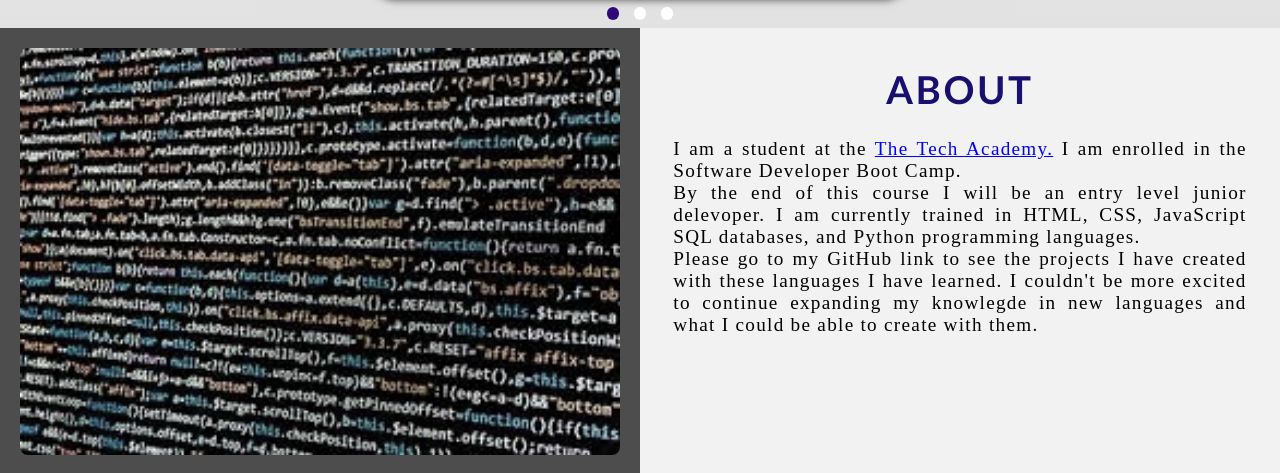
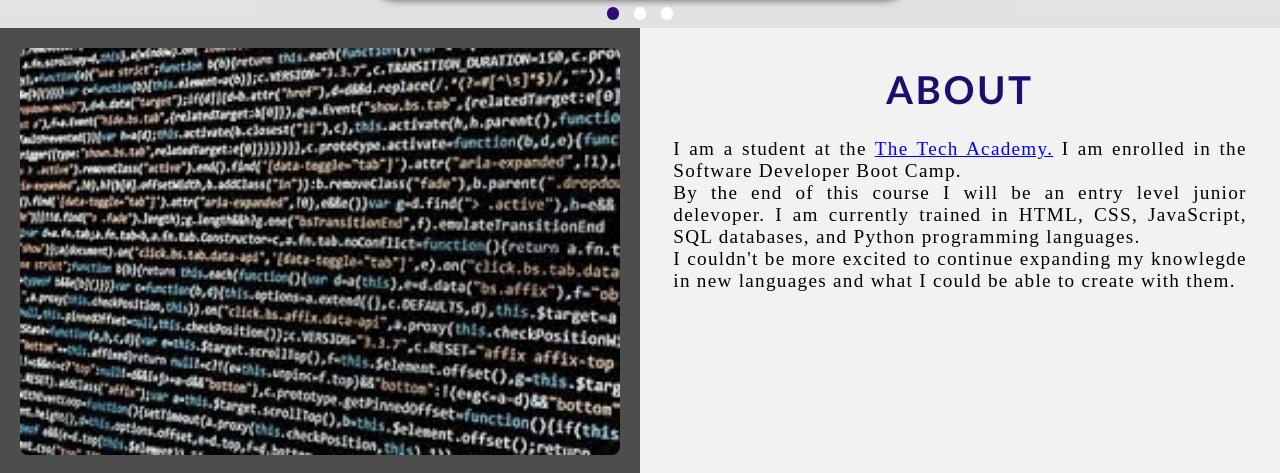
Before and after one commit to jerry-nol/jerry-nol.github.io, a plain HTML site: page index.html in a window 1280 px wide. Shown: the part 1000-1473 px from the top of the page. Drawn offline with Linux system fonts and the light colour scheme.

Commit message:
Update index.html

```diff
--- a/index.html
+++ b/index.html
@@ -118,9 +118,8 @@
         <p>
             I am a student at the <a href="https://www.learncodinganywhere.com/">The Tech Academy.</a>
             I am enrolled in the Software Developer Boot Camp.<br>By the end of this course I
-            will be an entry level junior delevoper. I am currently trained in HTML, CSS, JavaScript SQL
-			databases, and Python programming languages.<br> Please go to my GitHub link to see
-			the projects I have created with these languages I have learned.
+            will be an entry level junior delevoper. I am currently trained in HTML, CSS, JavaScript, SQL
+			databases, and Python programming languages.<br>
 			I couldn't be more excited to continue expanding my knowlegde in new
             languages and what I could be able to create with them.
         </p>
```
